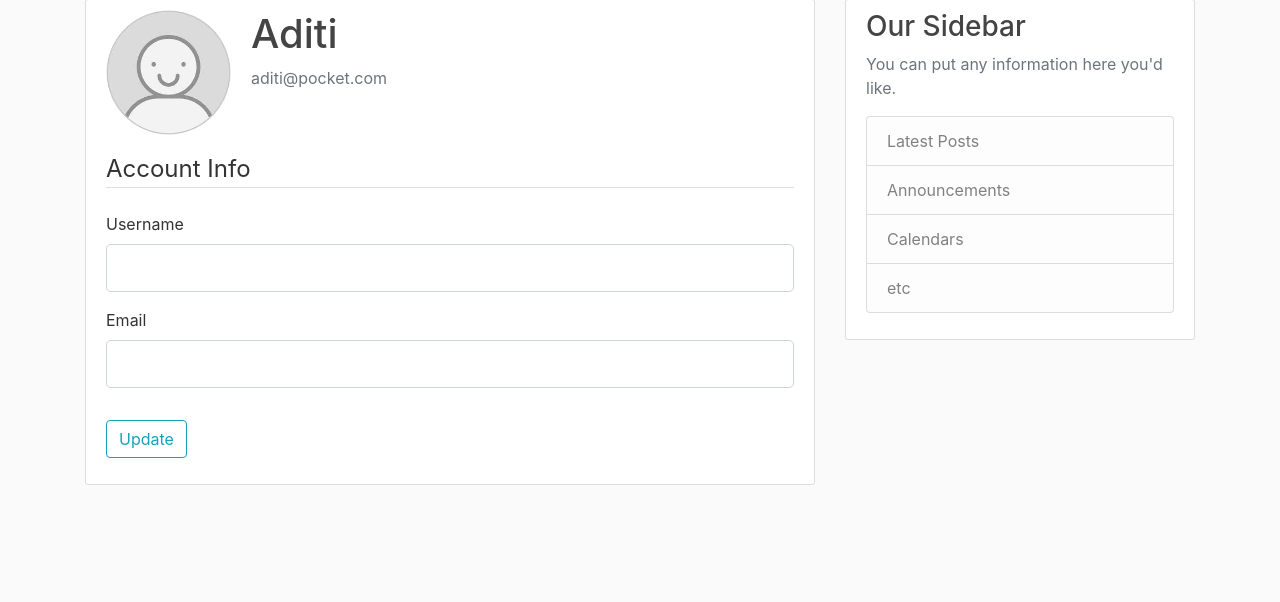
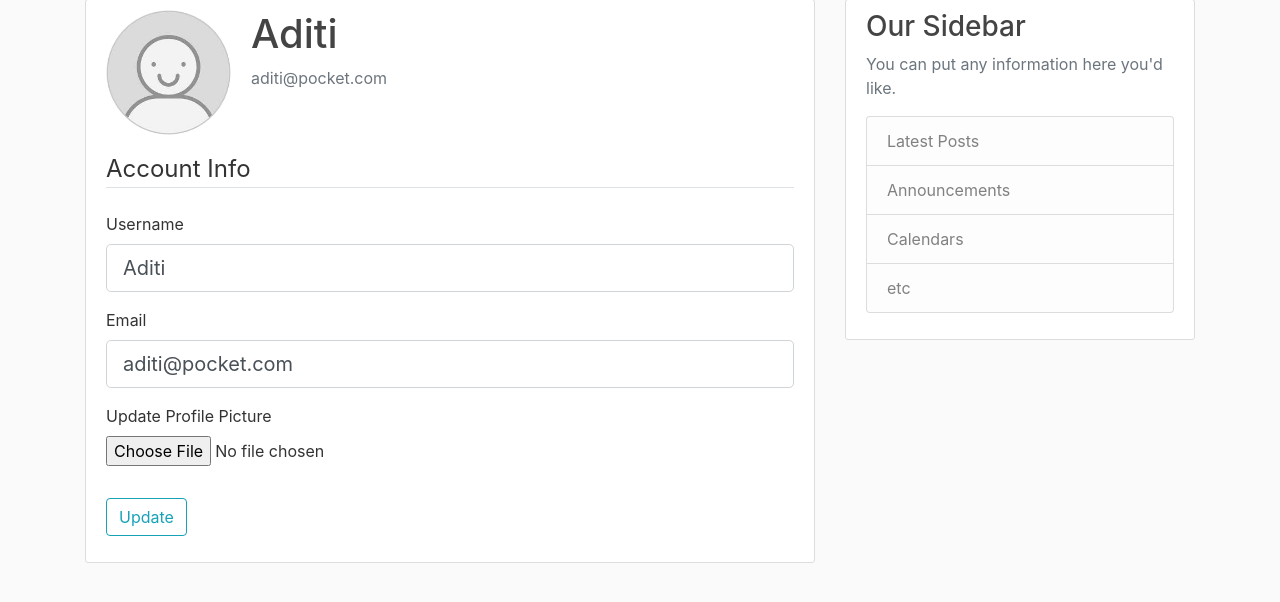
Before and after one commit to aditiabhang/Pocket_Blogging_Website, a Flask app: page /account in a window 1280 px wide. Shown: the part 81-683 px from the top of the page. Run offline with Flask 2, Linux system fonts and the light colour scheme; a user stored in the database is signed in; some libraries are stand-ins or nearby versions.

Commit message:
added code for the profile picture update and picture resizing.

```diff
--- a/pocket_blog/forms.py
+++ b/pocket_blog/forms.py
@@ -1,4 +1,5 @@
 from flask_wtf import FlaskForm
+from flask_wtf.file import FileField, FileAllowed
 from flask_login import current_user
 from wtforms import StringField, PasswordField, SubmitField, BooleanField
 from wtforms.validators import DataRequired, Length, Email, EqualTo, ValidationError
@@ -32,11 +33,11 @@ class LoginForm(FlaskForm):
     remember = BooleanField('Remember Me')
     submit = SubmitField('Login')
 
+
 class UpdateAccountForm(FlaskForm):
-    username = StringField('Username',
-                           validators=[DataRequired(), Length(min=3, max=20)])
-    email = StringField('Email',
-                        validators=[DataRequired(), Email()])
+    username = StringField('Username', validators=[DataRequired(), Length(min=3, max=20)])
+    email = StringField('Email', validators=[DataRequired(), Email()])
+    picture = FileField('Update Profile Picture', validators=[FileAllowed(['jpg', 'png'])])
     submit = SubmitField('Update')
 
     def validate_username(self, username):
--- a/pocket_blog/routes.py
+++ b/pocket_blog/routes.py
@@ -1,4 +1,8 @@
+import os
+import secrets
+from PIL import Image
 from flask import render_template, url_for, flash, redirect, request
+from flask_wtf import form
 from pocket_blog import app, db, bcrypt
 from pocket_blog.forms import RegistrationForm, LoginForm, UpdateAccountForm
 from pocket_blog.models import User, Post
@@ -77,9 +81,34 @@ def logout():
     return redirect(url_for('home'))
 
 
-@app.route("/account")
+def save_picture(form_picture):
+    random_hex = secrets.token_hex(8)
+    _, f_ext = os.path.splitext(form_picture.filename)
+    picture_fn = random_hex + f_ext
+    picture_path = os.path.join(app.root_path, 'static/profile_pics', picture_fn)
+    output_size = (125, 125)
+    i = Image.open(form_picture)
+    i.thumbnail(output_size)
+    i.save(picture_path)
+
+    return picture_fn
+
+
+@app.route("/account", methods=['GET', 'POST'])
 @login_required
 def account():
     form = UpdateAccountForm()
+    if form.validate_on_submit():
+        if form.picture.data:
+            picture_file = save_picture(form.picture.data)
+            current_user.image_file = picture_file
+        current_user.username = form.username.data
+        current_user.email = form.email.data
+        db.session.commit()
+        flash('Your account has been updated!', 'success')
+        return redirect(url_for('account'))
+    elif request.method == 'GET':
+        form.username.data = current_user.username
+        form.email.data = current_user.email
     image_file = url_for('static', filename='profile_pics/' + current_user.image_file)
     return render_template('account.html', title='Account', image_file=image_file, form=form)
--- a/pocket_blog/templates/account.html
+++ b/pocket_blog/templates/account.html
@@ -1,6 +1,10 @@
 {% extends "layout.html" %}
 {% block content %}
-    <div class="content-section">
+    <style type="text/css">
+        .text-danger {
+        }
+    </style>
+<div class="content-section">
       <div class="media">
         <img class="rounded-circle account-img" src="{{ image_file }}">
         <div class="media-body">
@@ -8,7 +12,7 @@
           <p class="text-secondary">{{ current_user.email }}</p>
         </div>
       </div>
-        <form method="POST" action="">
+        <form method="POST" action="", enctype="multipart/form-data">
             {{ form.hidden_tag() }}
             <fieldset class="form-group">
                 <legend class="border-bottom mb-4">Account Info</legend>
@@ -39,6 +43,15 @@
                         {{ form.email(class="form-control form-control-lg") }}
                     {% endif %}
                 </div>
+                <div class="form-group">
+                    {{ form.picture.label() }}
+                    {{ form.picture(class="form-control-file") }}
+                    {% if form.picture.errors %}
+                        {% for error in form.picture.errors %}
+                            <span class="text-danger">{{ error }}</span><br>
+                        {% endfor %}
+                    {% endif %}
+                </div>
             </fieldset>
             <div class="form-group">
                 {{ form.submit(class="btn btn-outline-info") }}
```
Also changed, not shown: pocket_blog/site.db, pocket_blog/static/profile_pics/e0ff902a2eeba0f1.jpg (added).
